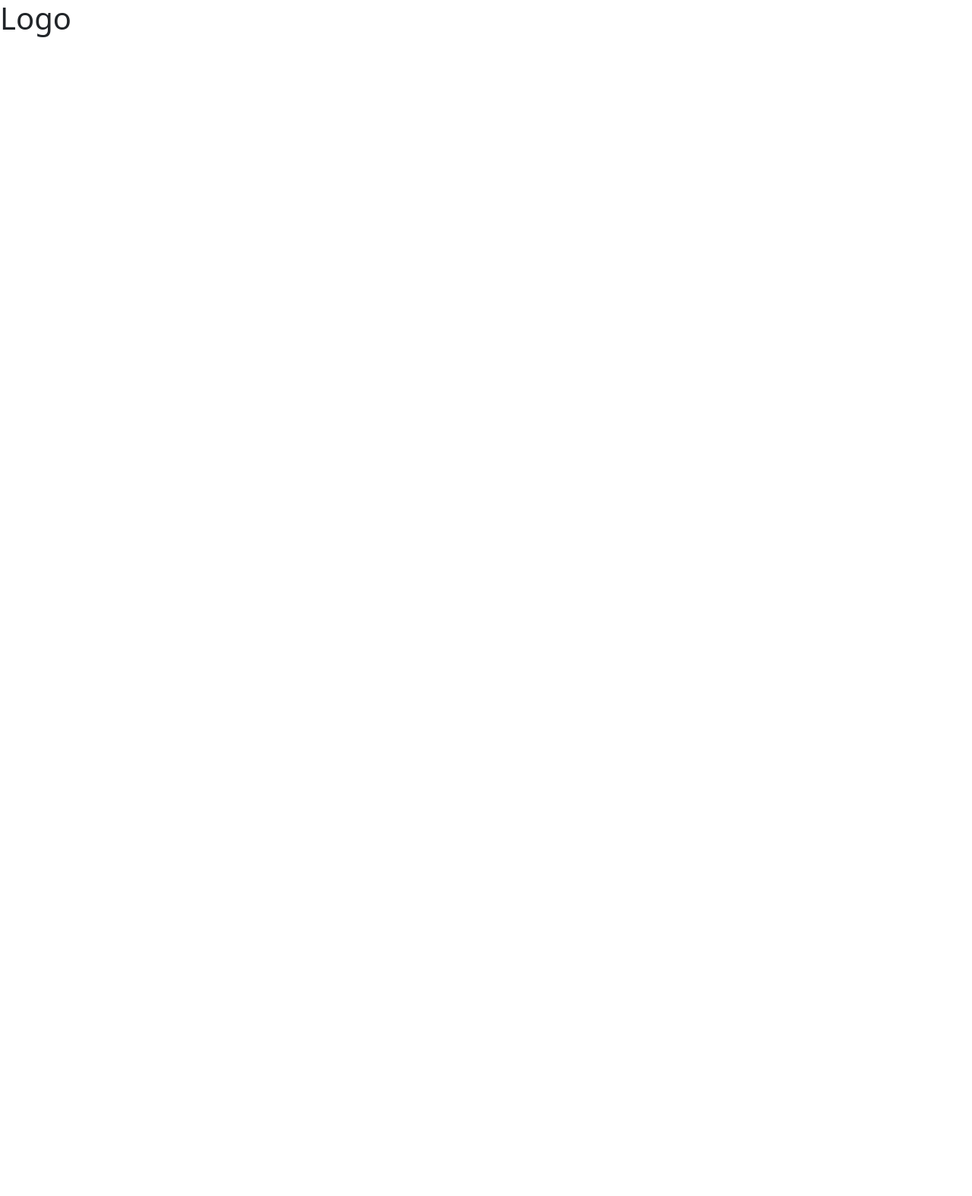
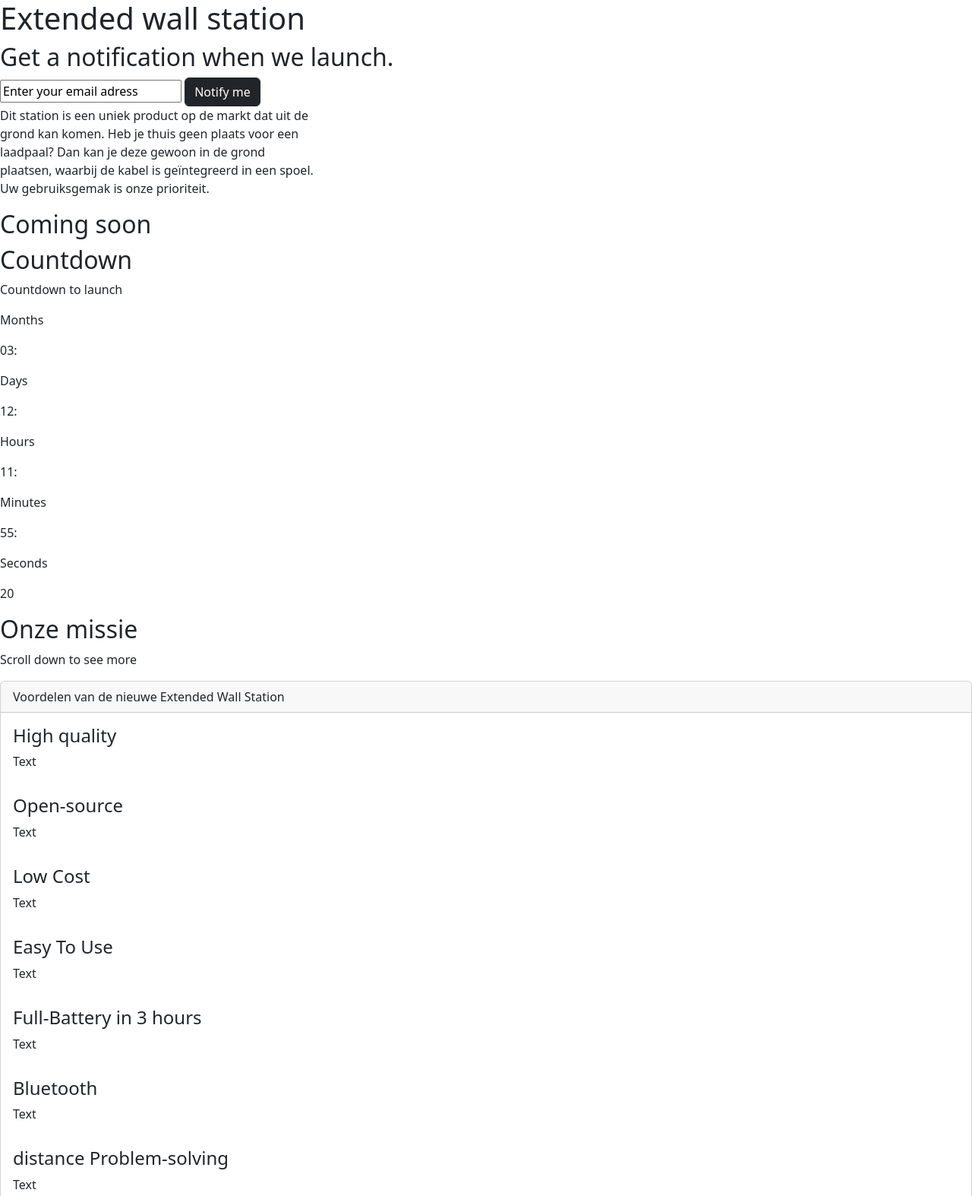
Before and after one commit to VasilikiKallisPXL/-2223_1DVO_WPL2_GROEP_13, a plain HTML site: page startpagina.html in a window 1280 px wide. Shown: the top 1574 px of the page at 76% size. Before the commit the page ends 800 px from the top, so only its background shows below. Drawn offline with nearby package versions, Linux system fonts and the light colour scheme.

Commit message:
half page of startpagina, until and included cards

```diff
--- a/startpagina.html
+++ b/startpagina.html
@@ -11,15 +11,128 @@
      <!--!!!! Rules of code !!!! -->
        <!-- Gebruik Bootstrap -->
        <!-- Gebruik id's, classes (naamgeving: foto__profiel), 'alt' bij img,  -->
-       <!-- Voorkom conflicten: communniceer duidelijk wanneer er gewerkt wordt aan een pagina, wanneer je eindigt met bewerken.
-    Vermeld wat gewijzigd is in de commit!!! -->
+       <!-- Voorkom conflicten: communniceer duidelijk wanneer er gewerkt wordt aan een pagina en wanneer je eindigt met bewerken.
+    !!! Vermeld wat gewijzigd is in de commit!!! -->
     <!-- Voeg commentaar toe bij elk onderdeel van code bv.: section, div, header -->
     <!-- Voeg een margin toe onder de navigatiebar -->
 
     <!-- header -->
-    <h1>Logo</h1>
     <!-- /navbar -->
+<!-- head -->
+<!-- titel -->
+<div id="title__start">
+<h1>Extended wall station</h1>
+</div>
 
+<!-- vraag om e-mail in te vullen met button en kleine beschrijving -->
+<div id="button__start">
+    <h2>Get a notification when we launch.</h2>
+    <input type="text" id="input__mail__start" value="Enter your email adress" />
+    <button type="button" id="button__launch" class="btn btn-dark">Notify me</button>
+    <p>Dit station is een uniek product op de markt dat uit de<br>
+        grond kan komen. Heb je thuis geen plaats voor een<br>
+             laadpaal? Dan kan je deze gewoon in de grond <br>
+             plaatsen, waarbij de kabel is geïntegreerd in een spoel.<br>
+              Uw gebruiksgemak is onze prioriteit. </p>
+</div>
+<!-- banner/hero rechts uitgelijnd -->
+<div id="coming__soon">
+    <h2>Coming soon</h2>
+    <!-- image als background -->
+    <!-- <img src="images/coming_soon.png" alt="coming soon"> -->
+</div>
+
+<!-- countdown-->
+<div id="countdown__start">
+    <h2>Countdown</h2>
+    <p>Countdown to launch</p>
+    <div id="countdown__timer">
+        <div id="countdown__days">
+            <p>Months</p>
+            <p>03:</p>
+        </div>
+        <div id="countdown__days">
+            <p>Days</p>
+            <p>12:</p>
+        </div>
+        <div id="countdown__hours">
+            <p>Hours</p>
+            <p>11:</p>
+        </div>
+        <div id="countdown__minutes">
+            <p>Minutes</p>
+            <p>55:</p>
+        </div>
+        <div id="countdown__seconds">
+            <p>Seconds</p>
+            <p>20</p>
+        </div>
+    </div>
+</div>
+
+<!-- top scrollsection -->
+<div id="top__scrollsection1">
+    <h2>Onze missie</h2>
+    <p>Scroll down to see more</p>
+    <!-- image met background-color -->
+    <!-- <img src="images/scroll_down.png" alt="scroll down"> -->
+
+<!-- cards 4 in row, 2 cols -->
+
+</div>
+<div id="top__scrollsection2">
+    <div class="card">
+        <div class="card-header">
+            Voordelen van de nieuwe Extended Wall Station
+        </div>
+        <!-- Card1 -->
+        <div class="card-body">
+            <h4 class="card-title">High quality</h4>
+            <p class="card-text">Text</p>
+        </div>
+         <!-- Card2 -->
+        <div class="card-body">
+            <h4 class="card-title">Open-source</h4>
+            <p class="card-text">Text</p>
+        </div>
+         <!-- Card3 -->
+        <div class="card-body">
+            <h4 class="card-title">Low Cost</h4>
+            <p class="card-text">Text</p>
+        </div>
+         <!-- Card4 -->
+        <div class="card-body">
+            <h4 class="card-title">Easy To Use</h4>
+            <p class="card-text">Text</p>
+        </div>
+         <!-- Card5 -->
+         <div class="card-body">
+            <h4 class="card-title">Full-Battery in 3 hours</h4>
+            <p class="card-text">Text</p>
+        </div>
+          <!-- Card6 -->
+          <div class="card-body">
+            <h4 class="card-title">Bluetooth</h4>
+            <p class="card-text">Text</p>
+        </div>
+           <!-- Card7 -->
+           <div class="card-body">
+            <h4 class="card-title">distance Problem-solving</h4>
+            <p class="card-text">Text</p>
+        </div>
+            <!-- Card8 -->
+            <div class="card-body">
+                <h4 class="card-title">Low maintenance</h4>
+                <p class="card-text">Text</p>
+            </div>
+
+
+
+        <div class="card-footer text-muted">
+            <button class="btn btn-pills btn-primary" id="click__toshop">Ga naar de shop</button>
+        </div>
+    </div>
+</div>
     <!-- footer -->
 </body>
 </html>
```
